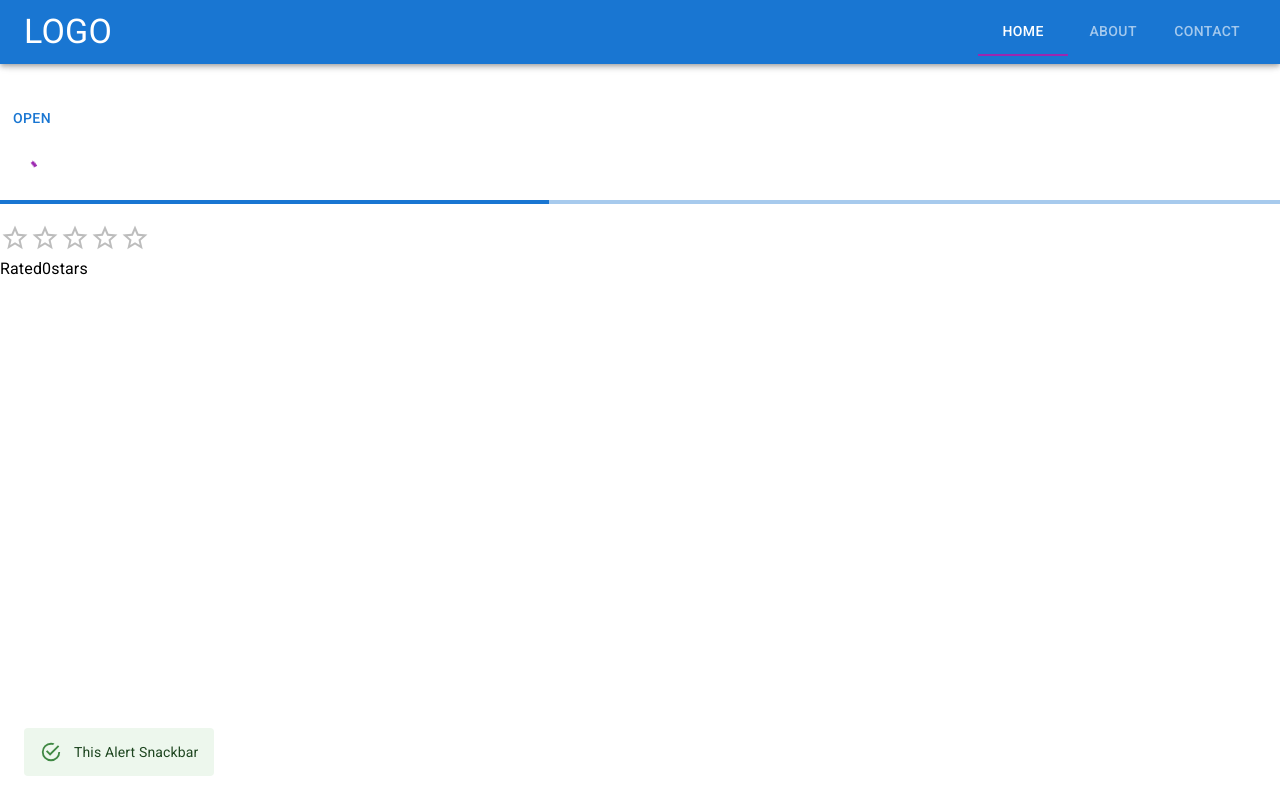
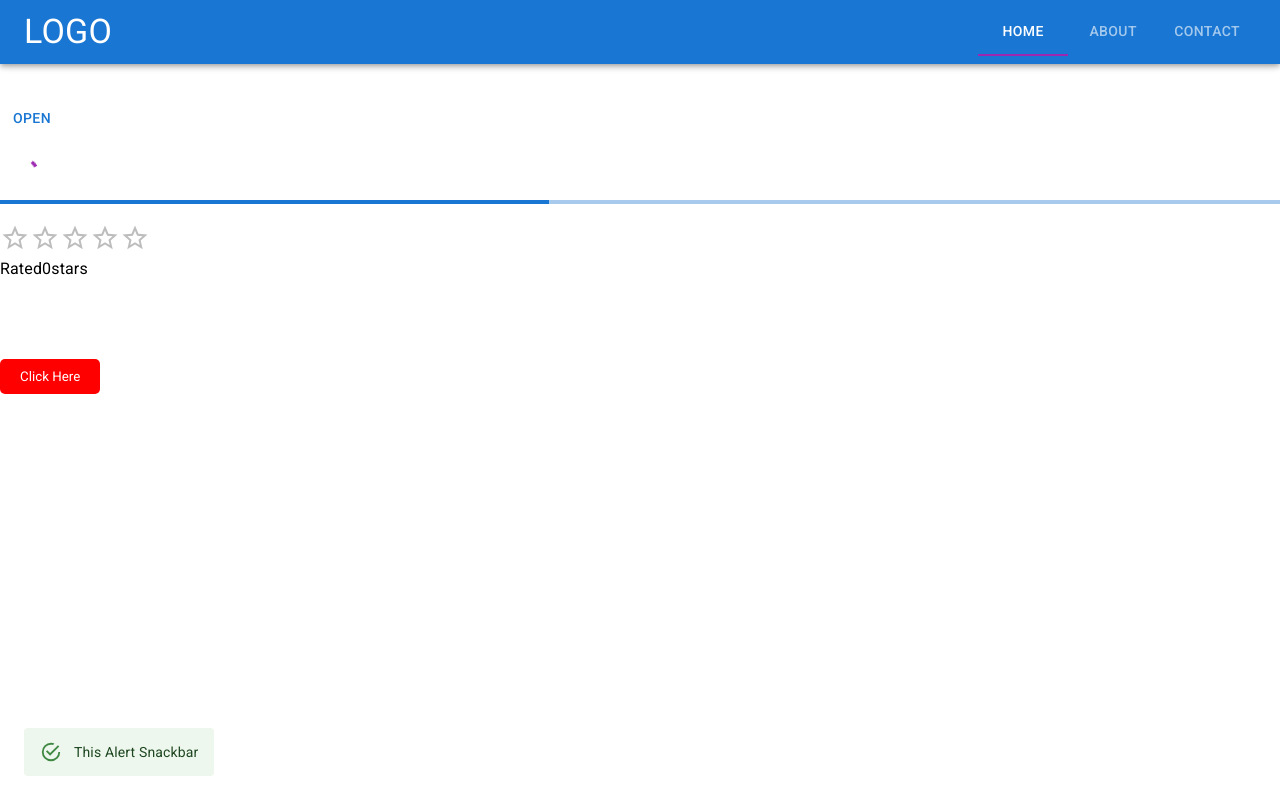
Before and after one commit to sepidehvahedian/mui-tutorails, a React (Create React App) app: page / in a window 1280 px wide. Built offline with nearby package versions, Linux system fonts and the light colour scheme; some icons are missing.

Commit message:
Style library interoperability

```diff
--- a/src/App.js
+++ b/src/App.js
@@ -15,9 +15,11 @@ import Containers from "./components/Containers";
 import ListComponents from "./components/ListComponents";
 import Accord from "./components/Accord";
 import DrawerMenu from "./components/DrawerMenu";
+import Buttons from "./components/Buttons";
 
 function App() {
   const [value, setValue] = React.useState(0);
+
   return (
     <div>
       <AppBar>
@@ -38,12 +40,14 @@ function App() {
       </AppBar>
       {/* <Form/> */}
       <div styles={{ margintop: 300 }}>
+
         {/* <Cards /> */}
         {/* <Modals /> */}
         {/* <Containers/> */}
         {/* <ListComponents/> */}
         {/* <Accord/> */}
         <DrawerMenu/>
+         <Buttons>Click Here</Buttons>
       </div>
     </div>
   );
--- /dev/null
+++ b/src/components/Buttons.js
@@ -0,0 +1,13 @@
+import React from 'react'
+import {styled} from '@mui/material'
+
+const Buttons = styled('button')({
+  backgroundColor: 'red',
+  color: 'white',
+  padding: '10px 20px',
+  border: 'none',
+  borderRadius: '5px',
+  cursor: 'pointer',
+});
+
+export default Buttons
```
